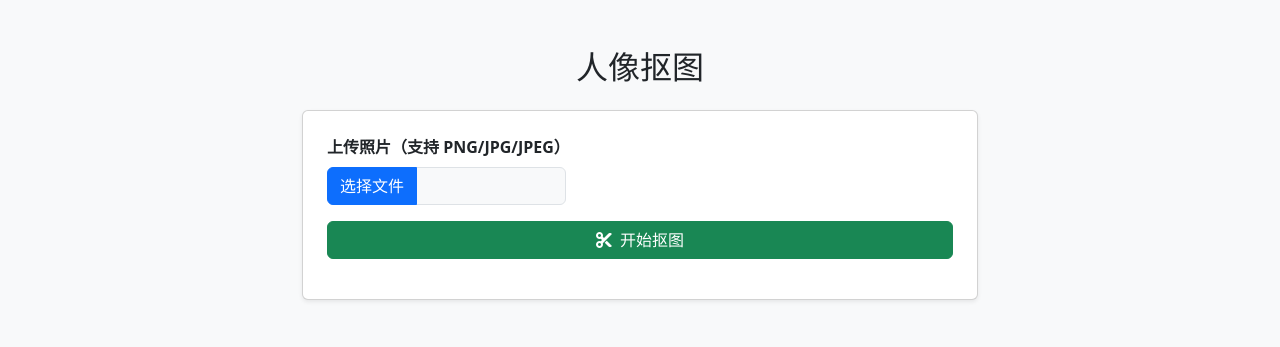
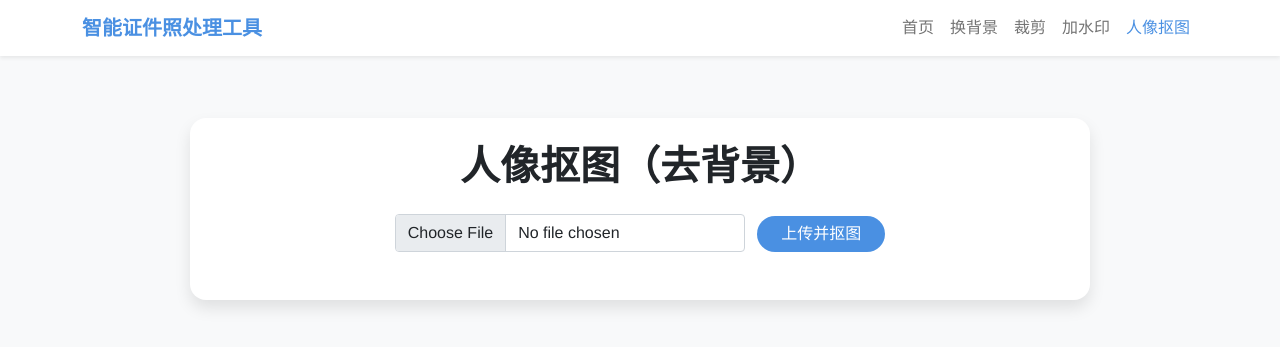
Before and after one commit to SunsetB612/Smart-ID-Photo-System, a Flask app: page /portrait_cutout in a window 1280 px wide. Shown: the top 347 px of the page. Run offline with Flask 3, Linux system fonts and the light colour scheme; some libraries are stand-ins or nearby versions.

Commit message:
new version

```diff
--- a/app.py
+++ b/app.py
@@ -1,4 +1,4 @@
-from flask import Flask, render_template, request, send_file, jsonify,url_for
+from flask import Flask, render_template, request, send_file, jsonify
 from PIL import Image, ImageDraw, ImageFont
 import os
 import cv2
@@ -270,63 +270,39 @@ def model_status():
         'fallback': 'rembg'
     }
     return jsonify(status)
-
 @app.route('/portrait_cutout', methods=['GET', 'POST'])
 def portrait_cutout():
     if request.method == 'POST':
         file = request.files.get('file')
         if file and allowed_file(file.filename):
             filename = secure_filename(file.filename)
-
-            # 这里直接用static/uploads目录，不要重复加uploads
-            upload_folder = app.config['UPLOAD_FOLDER']  # static/uploads/
-            cutout_folder = os.path.join('static', 'cutouts')  # static/cutouts
-            os.makedirs(upload_folder, exist_ok=True)
-            os.makedirs(cutout_folder, exist_ok=True)
-
-            filepath = os.path.join(upload_folder, filename)
+            filepath = os.path.join(app.config['UPLOAD_FOLDER'], filename)
             file.save(filepath)
 
+            # 调用背景去除或抠图函数
             result_img = remove_background(filepath)
             if result_img is None:
                 return render_template('portrait_cutout.html', error='背景去除失败')
 
-            name, ext = os.path.splitext(filename)
-            if ext.lower() not in ['.png', '.jpg', '.jpeg']:
-                ext = '.png'
+            # 保存结果图，方便前端展示
+            result_path = os.path.join(app.config['UPLOAD_FOLDER'], 'cutout_' + filename)
 
-            result_filename = f'cutout{ext}'
-            result_path = os.path.join(cutout_folder, result_filename)
+            # 如果图片带透明通道，保存PNG；否则保存JPEG
+            if result_img.mode == 'RGBA':
+                # 保存为PNG格式（保留透明）
+                # 修改result_path后缀为png
+                base, ext = os.path.splitext(result_path)
+                result_path = base + '.png'
+                result_img.save(result_path, 'PNG')
+            else:
+                # 非RGBA直接保存JPEG
+                result_img.save(result_path, 'JPEG')
 
-            pil_format = 'JPEG' if ext.lower() in ['.jpg', '.jpeg'] else 'PNG'
-            result_img.save(result_path, format=pil_format)
-
-            original_img_url = url_for('static', filename=f'uploads/{filename}')
-            cutout_img_url = url_for('static', filename=f'cutouts/{result_filename}')
-            download_url = url_for('download_cutout', filename=result_filename)
-
-            return render_template(
-                'portrait_cutout.html',
-                original_img=original_img_url,
-                cutout_img=cutout_img_url,
-                download_url=download_url
-            )
+            return render_template('portrait_cutout.html',
+                                   original_img='/' + filepath.replace('\\', '/'),
+                                   cutout_img='/' + result_path.replace('\\', '/'))
 
     return render_template('portrait_cutout.html')
-
-
-@app.route('/download_cutout/<filename>')
-def download_cutout(filename):
-    filename = secure_filename(filename)
-    cutout_folder = os.path.join(app.config['UPLOAD_FOLDER'], 'cutouts')
-    file_path = os.path.join(cutout_folder, filename)
-    if os.path.exists(file_path):
-        ext = filename.rsplit('.', 1)[1].lower() if '.' in filename else 'png'
-        mime_type = 'image/jpeg' if ext in ['jpg', 'jpeg'] else f'image/{ext}'
-        return send_file(file_path, mimetype=mime_type, as_attachment=True, download_name=filename)
-    else:
-        return "文件不存在", 404
-
 
 def change_background(filepath, bg_color):
     """更改背景颜色（保持兼容性）"""
--- a/templates/background.html
+++ b/templates/background.html
@@ -133,6 +133,9 @@
             </li>
             <li class="nav-item">
               <a class="nav-link" href="/watermark">加水印</a>
+            </li>
+            <li class="nav-item">
+              <a class="nav-link" href="/portrait_cutout">人像抠图</a>
             </li>
           </ul>
         </div>
--- a/templates/crop.html
+++ b/templates/crop.html
@@ -117,6 +117,9 @@
             </li>
             <li class="nav-item">
               <a class="nav-link" href="/watermark">加水印</a>
+            </li>
+            <li class="nav-item">
+              <a class="nav-link" href="/portrait_cutout">人像抠图</a>
             </li>
           </ul>
         </div>
--- a/templates/portrait_cutout.html
+++ b/templates/portrait_cutout.html
@@ -3,100 +3,161 @@
   <head>
     <meta charset="UTF-8" />
     <meta name="viewport" content="width=device-width, initial-scale=1" />
-    <title>人像抠图 - 证件照处理工具</title>
+    <title>人像抠图 - 智能证件照处理工具</title>
+
+    <!-- Bootstrap 5 CSS -->
     <link
-      href="https://cdn.jsdelivr.net/npm/bootstrap@5.3.0/dist/css/bootstrap.min.css"
+      href="https://cdn.bootcdn.net/ajax/libs/twitter-bootstrap/5.1.3/css/bootstrap.min.css"
       rel="stylesheet"
     />
-    <link
-      rel="stylesheet"
-      href="https://cdnjs.cloudflare.com/ajax/libs/font-awesome/6.4.0/css/all.min.css"
-    />
+
     <style>
+      :root {
+        --brand-color: #4a90e2;
+      }
+
       body {
-        background: #f8f9fa;
-        padding-top: 3rem;
-        padding-bottom: 3rem;
+        background-color: #f8f9fa;
+        padding-top: 70px;
+        font-family: "Helvetica Neue", Arial, sans-serif;
       }
-      .container {
-        max-width: 700px;
+
+      /* 导航栏 */
+      .navbar {
+        background-color: #fff;
       }
+      .navbar-brand {
+        color: var(--brand-color) !important;
+        font-weight: 600;
+      }
+      .navbar-nav .nav-link.active {
+        color: var(--brand-color) !important;
+        font-weight: 500;
+      }
+
+      /* 按钮样式 */
+      .btn-custom {
+        background-color: var(--brand-color);
+        color: #fff;
+        border: none;
+        border-radius: 30px;
+        transition: background-color 0.3s;
+      }
+      .btn-custom:hover {
+        background-color: #3f7ec7;
+      }
+
+      /* 主体卡片样式 */
       .card {
-        box-shadow: 0 0.125rem 0.25rem rgb(0 0 0 / 0.075);
+        margin: 0 auto;
+        max-width: 900px;
+        border: none;
+        border-radius: 1rem;
+        box-shadow: 0 0.5rem 1rem rgba(0, 0, 0, 0.1);
       }
-      .preview-img {
+
+      h1,
+      h2 {
+        font-weight: 700;
+      }
+
+      img {
         max-width: 100%;
-        border-radius: 0.375rem;
-        border: 1px solid #dee2e6;
-        margin-top: 1rem;
-        background: white;
+        border-radius: 0.5rem;
+        box-shadow: 0 0.25rem 0.5rem rgba(0, 0, 0, 0.1);
       }
-      .btn-upload {
-        position: relative;
-        overflow: hidden;
-      }
-      .btn-upload input[type="file"] {
-        position: absolute;
-        top: 0;
-        left: 0;
-        width: 100%;
-        height: 100%;
-        opacity: 0;
-        cursor: pointer;
+
+      .error {
+        color: #dc3545;
+        font-weight: 600;
       }
     </style>
   </head>
+
   <body>
+    <!-- 保留之前的导航栏 -->
+    <nav
+      class="navbar navbar-expand-lg navbar-light shadow-sm fixed-top"
+      aria-label="主导航栏"
+    >
       <div class="container">
-      <h2 class="mb-4 text-center">人像抠图</h2>
+        <a class="navbar-brand" href="/">智能证件照处理工具</a>
+        <button
+          class="navbar-toggler"
+          type="button"
+          data-bs-toggle="collapse"
+          data-bs-target="#navbarNav"
+          aria-controls="navbarNav"
+          aria-expanded="false"
+          aria-label="切换导航"
+        >
+          <span class="navbar-toggler-icon"></span>
+        </button>
+        <div class="collapse navbar-collapse" id="navbarNav">
+          <ul class="navbar-nav ms-auto">
+            <li class="nav-item">
+              <a class="nav-link" href="/">首页</a>
+            </li>
+            <li class="nav-item">
+              <a class="nav-link" href="/background">换背景</a>
+            </li>
+            <li class="nav-item">
+              <a class="nav-link" href="/crop">裁剪</a>
+            </li>
+            <li class="nav-item">
+              <a class="nav-link" href="/watermark">加水印</a>
+            </li>
+            <li class="nav-item">
+              <a class="nav-link active" href="/portrait_cutout">人像抠图</a>
+            </li>
+          </ul>
+        </div>
+      </div>
+    </nav>
 
-      {% if error %}
-      <div class="alert alert-danger" role="alert">{{ error }}</div>
-      {% endif %}
+    <!-- 主体内容，换成你提供的人像抠图页面 -->
+    <div class="container mt-5 mb-5">
+      <div class="card p-4">
+        <h1 class="text-center mb-4">人像抠图（去背景）</h1>
 
-      <div class="card p-4">
-        <form method="POST" enctype="multipart/form-data" class="mb-3">
-          <label class="form-label fw-bold">上传照片（支持 PNG/JPG/JPEG）</label>
-          <div class="input-group mb-3">
-            <button class="btn btn-primary btn-upload" type="button">
-              选择文件
+        <form
+          method="post"
+          enctype="multipart/form-data"
+          class="mb-4 text-center"
+        >
           <input
             type="file"
             name="file"
-                accept=".png,.jpg,.jpeg"
+            accept="image/*"
             required
-                onchange="document.getElementById('file-name').textContent = this.files[0]?.name || ''"
+            class="form-control d-inline-block"
+            style="max-width: 350px"
           />
-            </button>
-            <span
-              class="input-group-text"
-              id="file-name"
-              style="min-width: 150px"
-            ></span>
-          </div>
-          <button type="submit" class="btn btn-success w-100">
-            <i class="fas fa-cut me-2"></i>开始抠图
+          <button type="submit" class="btn btn-custom px-4 ms-2">
+            上传并抠图
           </button>
         </form>
 
+        {% if error %}
+        <p class="error text-center mb-3">{{ error }}</p>
+        {% endif %} {% if original_img or cutout_img %}
+        <div class="row text-center">
           {% if original_img %}
-        <h5 class="mt-4">原始图片</h5>
-        <img src="{{ original_img }}" alt="原始图片" class="preview-img" />
+          <div class="col-md-6 mb-4 mb-md-0">
+            <h2>原图</h2>
+            <img src="{{ original_img }}" alt="原图" />
+          </div>
+          {% endif %} {% if cutout_img %}
+          <div class="col-md-6">
+            <h2>抠图结果（带透明背景）</h2>
+            <img src="{{ cutout_img }}" alt="抠图结果" />
+          </div>
           {% endif %}
-
-        {% if cutout_img %}
-        <h5 class="mt-4">抠图结果（带透明背景）</h5>
-        <img src="{{ cutout_img }}" alt="抠图结果" class="preview-img" />
-        <a
-          href="{{ cutout_img }}"
-          class="btn btn-outline-primary mt-2"
-          download="portrait_cutout.png"
-          ><i class="fas fa-download me-2"></i>下载抠图图片</a
-        >
+        </div>
         {% endif %}
       </div>
     </div>
 
-    <script src="https://cdn.jsdelivr.net/npm/bootstrap@5.3.0/dist/js/bootstrap.bundle.min.js"></script>
+    <script src="https://cdn.bootcdn.net/ajax/libs/bootstrap/5.1.3/js/bootstrap.bundle.min.js"></script>
   </body>
 </html>
--- a/templates/watermark.html
+++ b/templates/watermark.html
@@ -114,6 +114,9 @@
             </li>
             <li class="nav-item">
               <a class="nav-link active" href="/watermark">加水印</a>
+            </li>
+            <li class="nav-item">
+              <a class="nav-link" href="/portrait_cutout">人像抠图</a>
             </li>
           </ul>
         </div>
```
Also changed, not shown: static/cutouts/cutout.jpg (added), static/cutouts/jpg_cutout.png (added), static/cutouts/kuku_cutout.jpg (added), static/uploads/cutout_kuku.png (added), static/uploads/kuku.jpg (added), static/uploads/original_2.jpg (added), 5 other files. Lines whose indentation alone changed are shown as unchanged.
